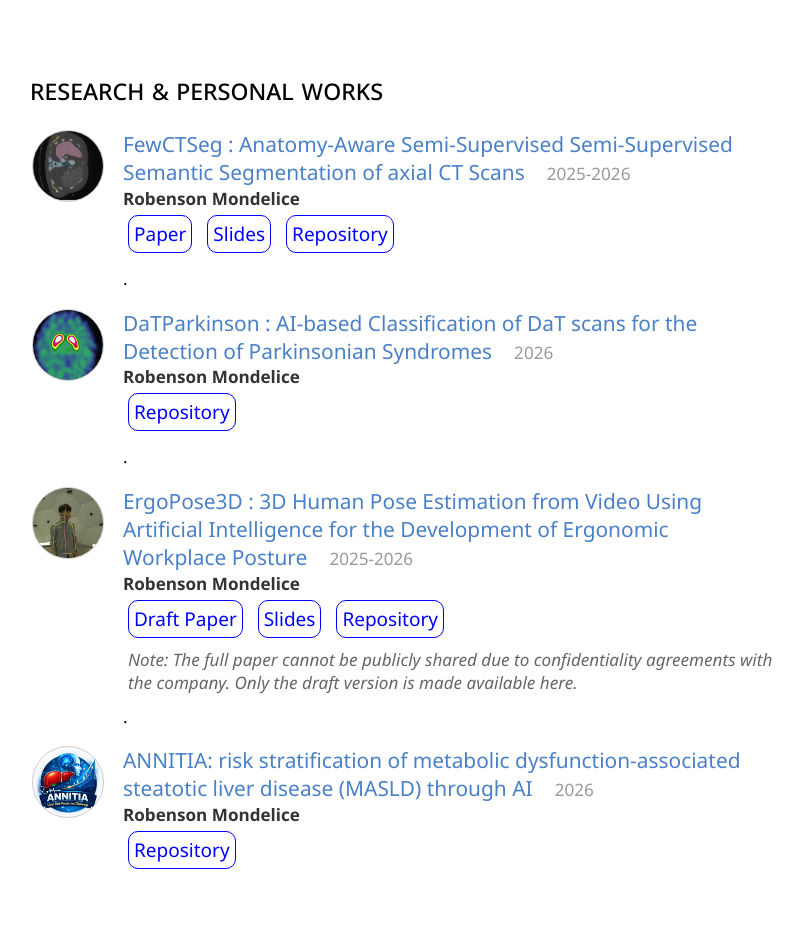
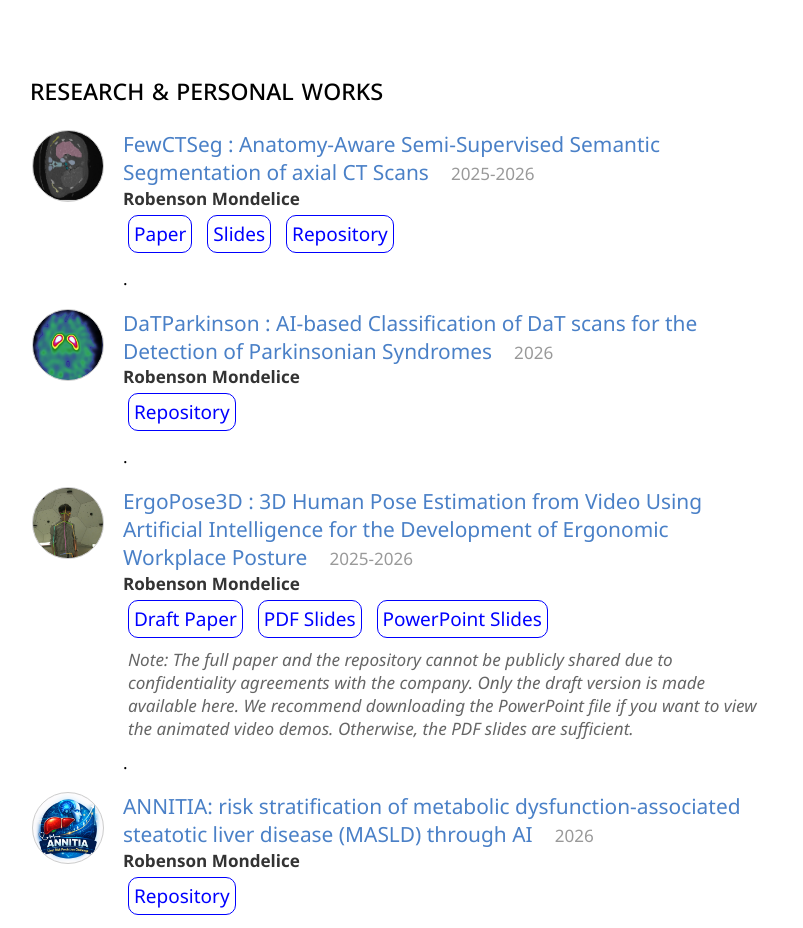
Before and after one commit to Robenson-Muscat/Robenson-Muscat.github.io, a plain HTML site: page index.html in a window 1280 px wide. Shown: the part 660-1588 px from the top of the page, without its empty margins (197-1000 px from the left). Before the commit the page ends 1542 px from the top, so only its background shows below. Drawn offline with Linux system fonts and the light colour scheme.

Commit message:
Add ErgoPose's links

```diff
--- a/index.html
+++ b/index.html
@@ -57,7 +57,7 @@
             <div class="story story-publication "><a
                     class="story-img" style="background-image:url(./static/abdomen_seg.png)" target="_blank"></a>
                 <div class="story-info"><a href="https://github.com/Robenson-Muscat/FewCTSeg" class="story-title"
-                        target="_blank">FewCTSeg : Anatomy-Aware Semi-Supervised Semi-Supervised Semantic Segmentation of axial CT Scans</a>
+                        target="_blank">FewCTSeg : Anatomy-Aware Semi-Supervised Semantic Segmentation of axial CT Scans</a>
                     <div class="story-date">2025-2026</div>
                     <div class="story-authors"><b>Robenson Mondelice</b></div>
                     <a target="_blank" rel="noopener"
@@ -111,16 +111,18 @@
                         Draft Paper
                     </a>
 
-                    <a  href=" https://drive.google.com/file/d/19_sGyQms1JIi_NzqUmji--3gvZ7Zi_2t/view?usp=sharing" target="_blank" rel="noopener"
+                    <a  href="https://drive.google.com/file/d/10kipcoK1OQFlZpO220fdfOowfPa-vZ9B/view?usp=sharing" target="_blank" rel="noopener"
                         style="border: 1px solid blue; border-radius: 10px; padding: 5px; display: inline-block; margin: 5px; text-decoration: none; color: blue;">
-                        Slides
+                        PDF Slides
                     </a>
-                    <a href="https://github.com/Robenson-Muscat/ErgoPose3D" target="_blank" rel="noopener"
+                    <a href="https://docs.google.com/presentation/d/1xmkJl3S9VX851qt-GJq8lY6TIs9nveyr/edit?usp=drive_link&ouid=102552203521863483817&rtpof=true&sd=true" target="_blank" rel="noopener"
                         style="border: 1px solid blue; border-radius: 10px; padding: 5px; display: inline-block; margin: 5px; text-decoration: none; color: blue;">
-                        Repository
+                        PowerPoint Slides
                     </a>
+
                     <div style="font-size: 0.9em; color: #666; margin: 5px 0 10px 5px;">
-                        <em>Note: The full paper cannot be publicly shared due to confidentiality agreements with the company. Only the draft version is made available here.</em>
+                        <em> Note: The full paper and the repository cannot be publicly shared due to confidentiality agreements with the company. Only the draft version is made available here.
+                            We recommend downloading the PowerPoint file if you want to view the animated video demos. Otherwise, the PDF slides are sufficient.</em>
                     </div>
 
 
```
